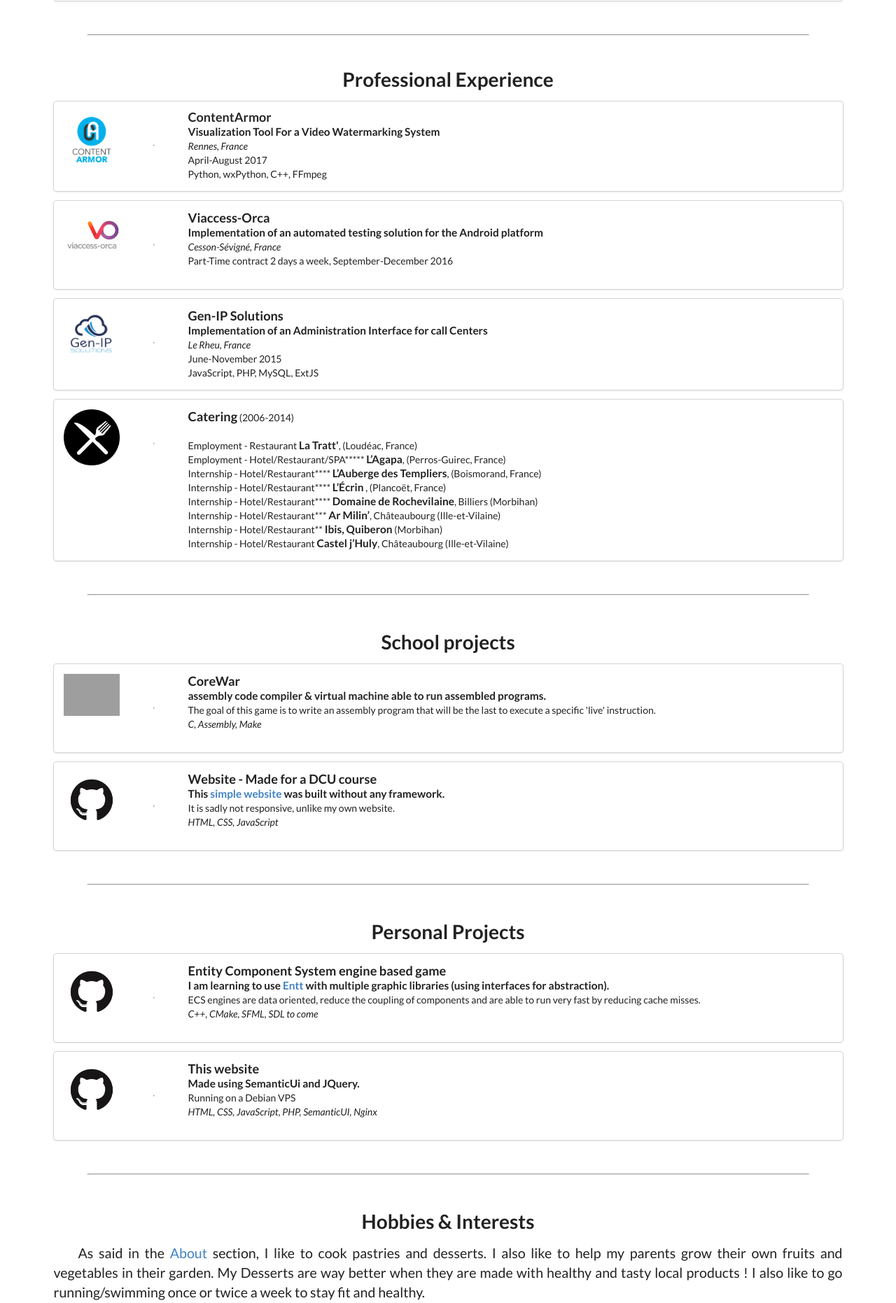
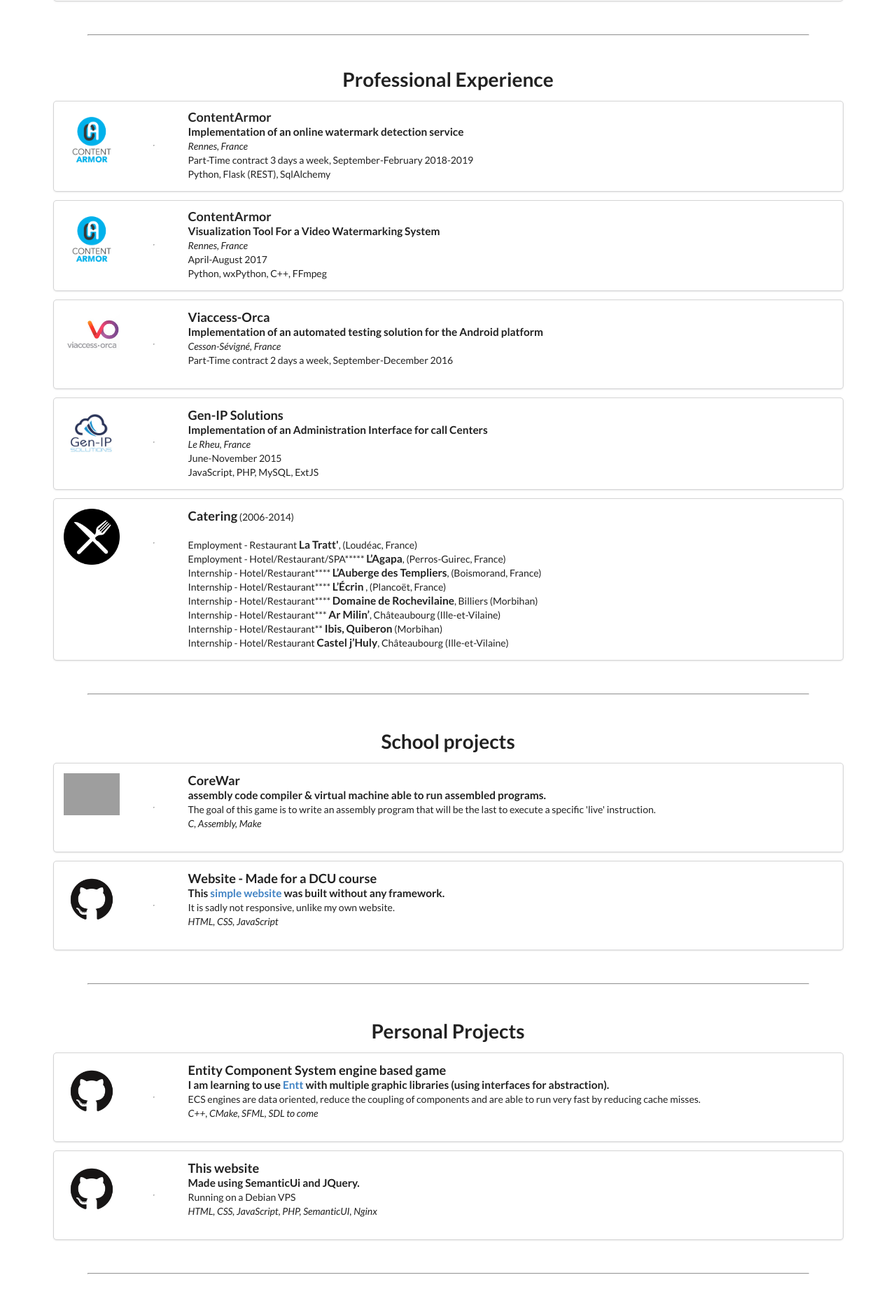
Before and after one commit to querat/gwendal.querat.pro, a PHP site: page / in a window 1280 px wide. Shown: the part 2560-4422 px from the top of the page at 70% size. Run offline with PHP 8.4, Linux system fonts and the light colour scheme; grey boxes are pictures that could not be loaded.

Commit message:
added CA part time

```diff
--- a/index.php
+++ b/index.php
@@ -183,6 +183,32 @@
     <!-- Professional Experience -->
     <div class="ui container">
         <h1 class="ui header centered">Professional Experience</h1>
+        <div class="ui card full-width">
+            <div class="content">
+                <div class="ui items">
+                    <div class="item">
+                        <div class="ui tiny image" onmouseover="this.transition('jiggle');">
+                            <a href="http://contentarmor.net" target="_blank">
+                                <img alt="contentarmor" src="res/ca.png" class="image tiny" onmouseover="$(this).transition('jiggle')">
+                            </a>
+                        </div>
+                        <hr>
+                        <div class="content middle aligned">
+                            <span class="header cv-title">ContentArmor</span>
+                            <br/>
+                            <span class="internship-subject-text">Implementation of an online watermark detection service</span>
+                            <br>
+                            <span><i>Rennes, France</i></span>
+                            <br/>
+                            Part-Time contract 3 days a week, September-February 2018-2019
+                            <br/>
+                            <span>Python, Flask (REST), SqlAlchemy</span>
+                        </div>
+                    </div>
+                </div>
+            </div>
+        </div>
+        <div class="my-margin"></div>
         <div class="ui card full-width">
             <div class="content">
                 <div class="ui items">
```
